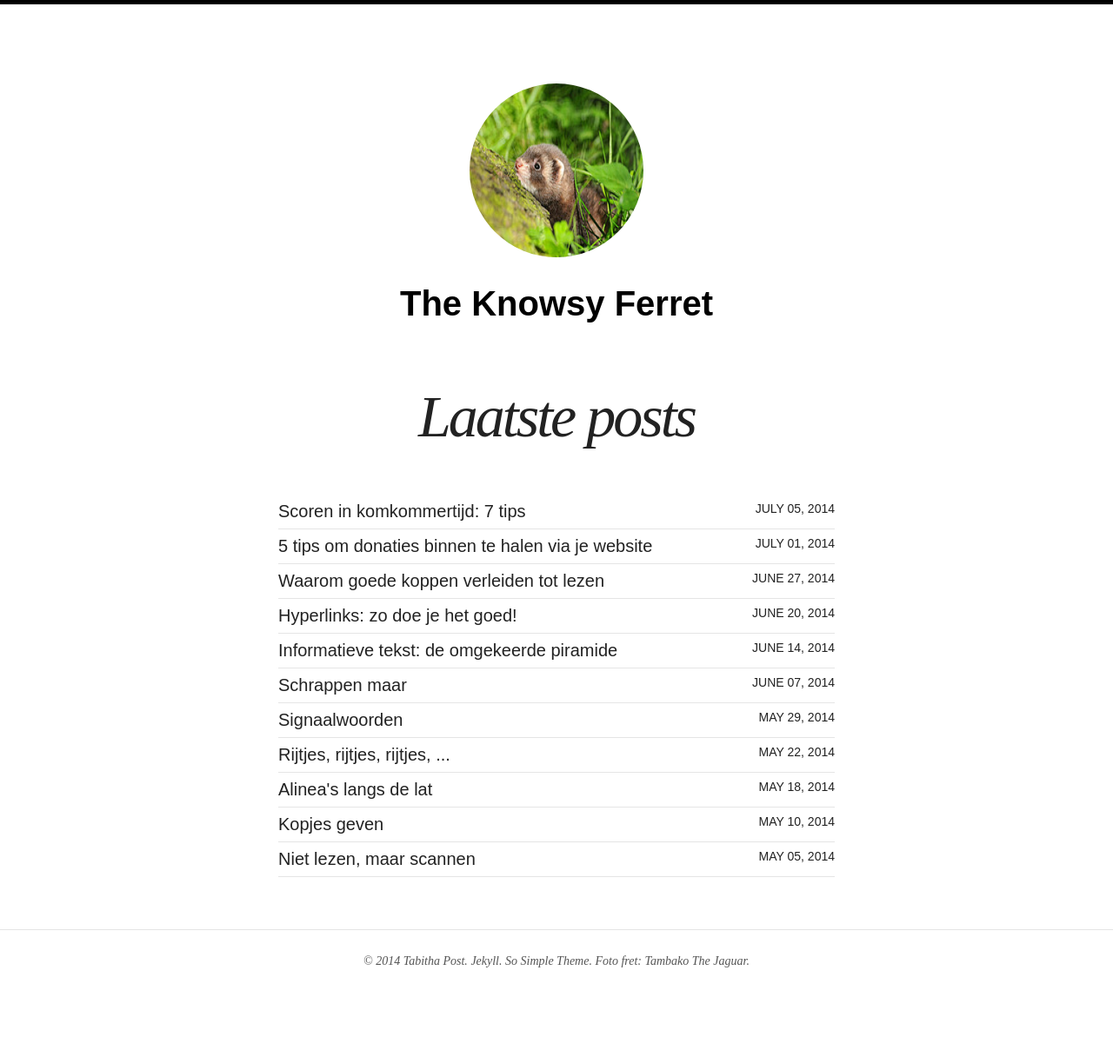
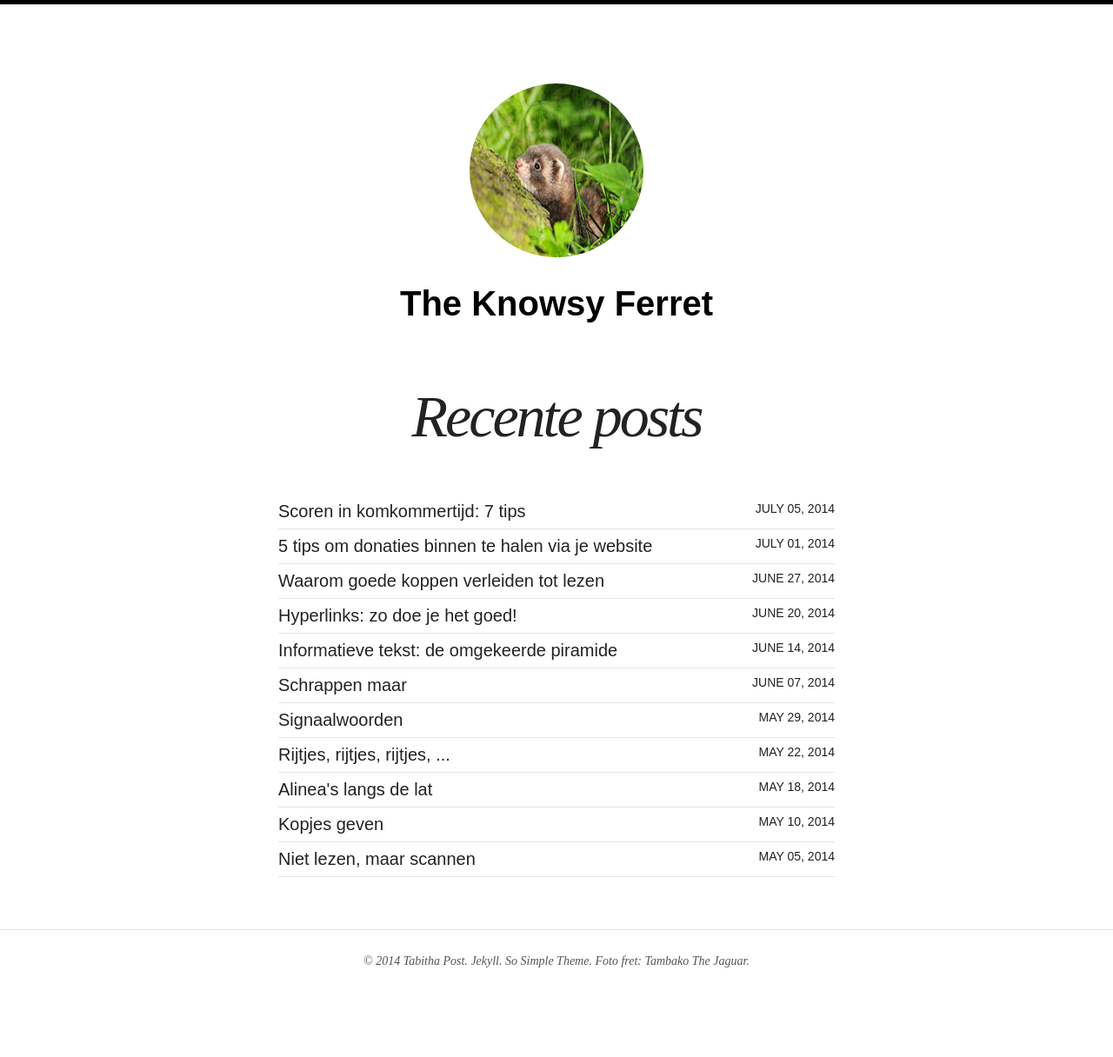
Before and after one commit to TheKnowsyFerret/theknowsyferret.github.io, a Jekyll site: the page built from articles.html, in a window 1280 px wide. Shown: the whole page at 87% size. Built offline with Jekyll 4.4.1, drawn with Linux system fonts in a browser that asks for light colours; nearby versions of some CDN libraries.

Commit message:
aanpassing yaml

```diff
--- a/articles.html
+++ b/articles.html
@@ -1,8 +1,8 @@
 ---
 layout: page
 permalink: /articles/
-title: "Laatste posts"
-description: "Archief van blogposts gesorteerd op datum."
+title: "Recente posts"
+description: "De meest recente blogposts gesorteerd op datum."
 ---
 
 <ul class="post-list">
```
